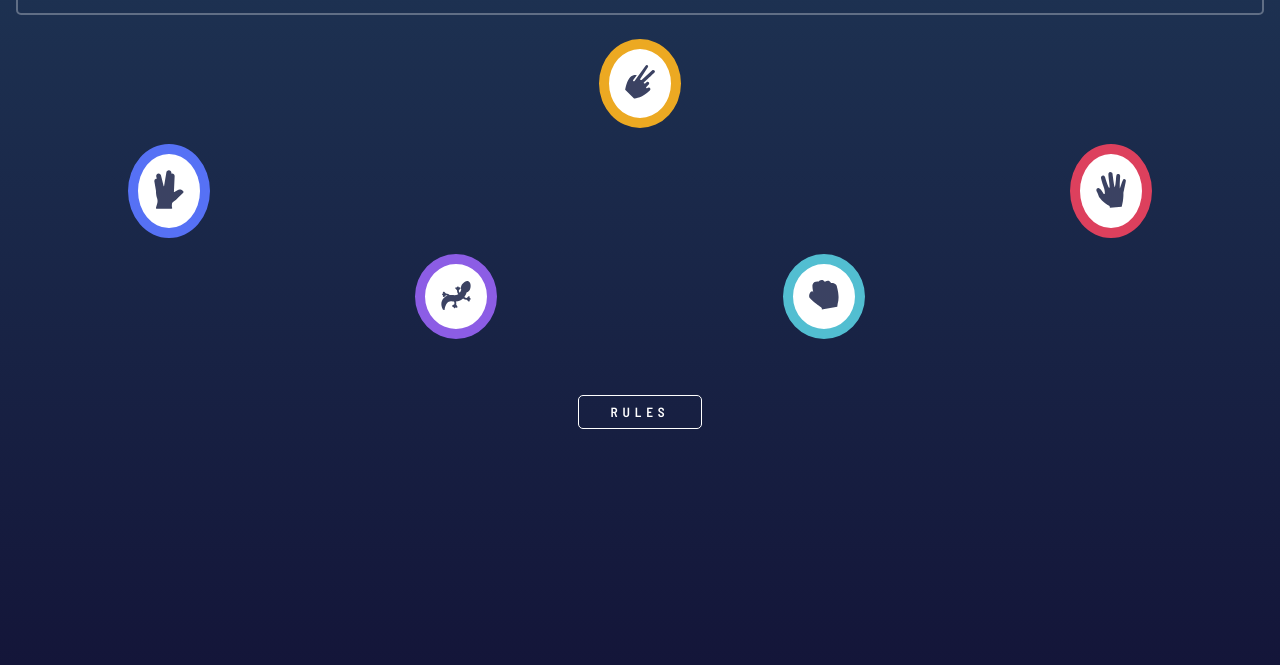
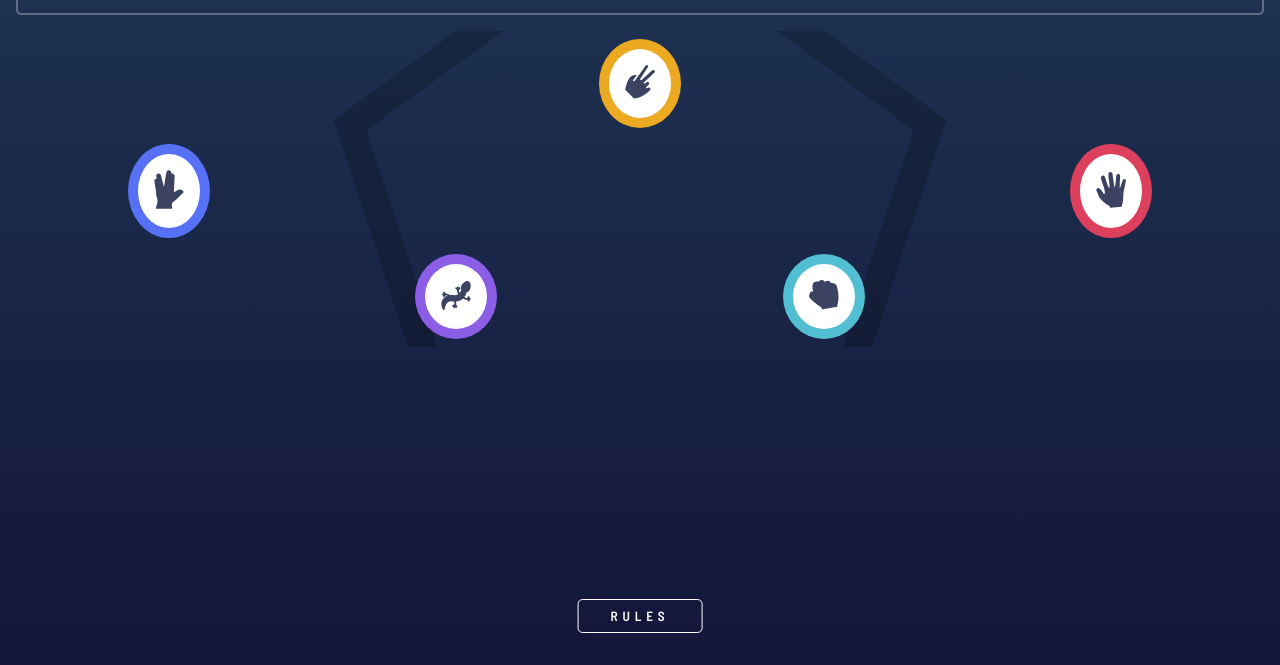
Before and after one commit to max-b10/rock-paper-scissors, a plain HTML site: page index.html in a window 1280 px wide. Shown: the part 151-816 px from the top of the page. Drawn offline with Linux system fonts and the light colour scheme.

Commit message:
Update styles.css

```diff
--- a/styles.css
+++ b/styles.css
@@ -73,7 +73,7 @@ main{
     margin:auto;
     width: 80vw;
 }
-#action-buttons{
+#weapon-button-container{
     background-image: url('/images/bg-pentagon.svg');
     background-repeat: no-repeat;
     background-position: center;
@@ -128,8 +128,10 @@ button>img{
 
 /* Rules Button */
 .rules{
-    position: relative;
-    top: 3rem;
+    position: absolute;
+    bottom: 1rem;
+    left: 50%;
+    transform: translateX(-50%);
     text-align: center;
 }
 #rules-button{
```
